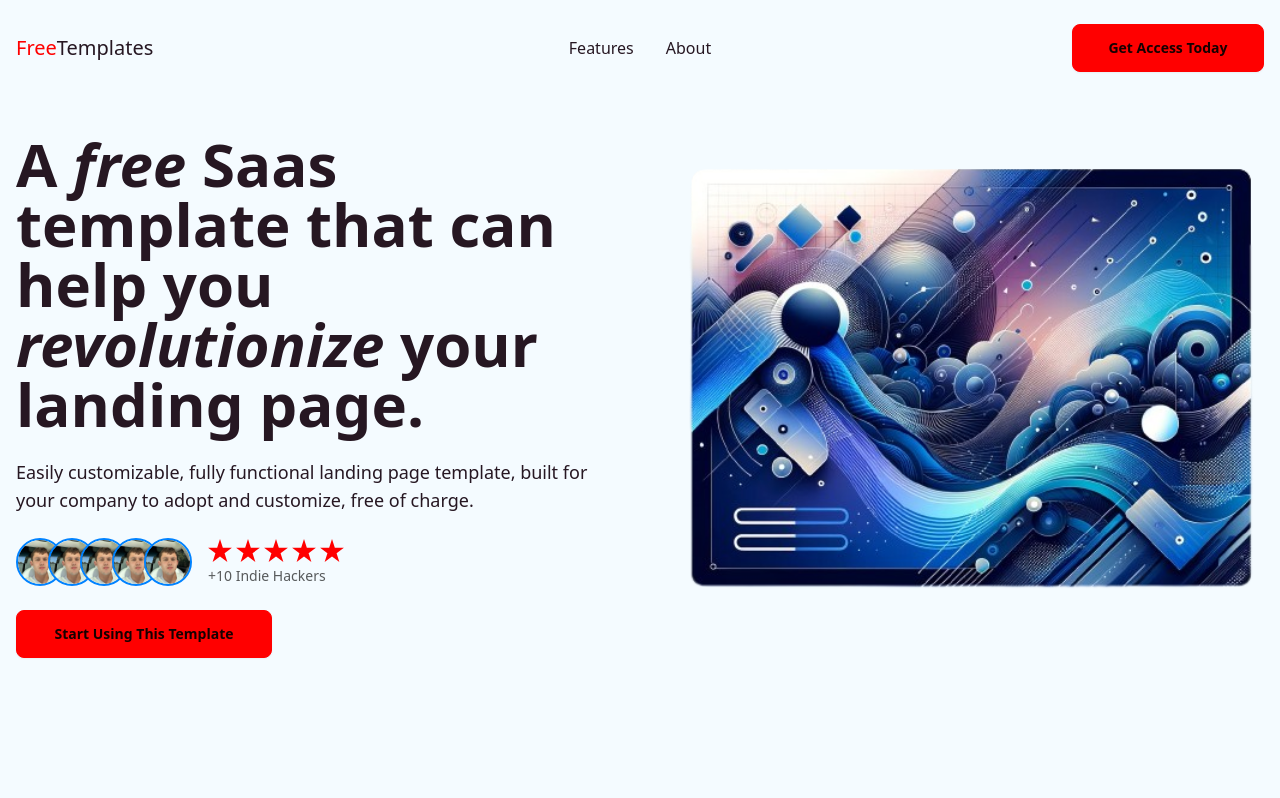
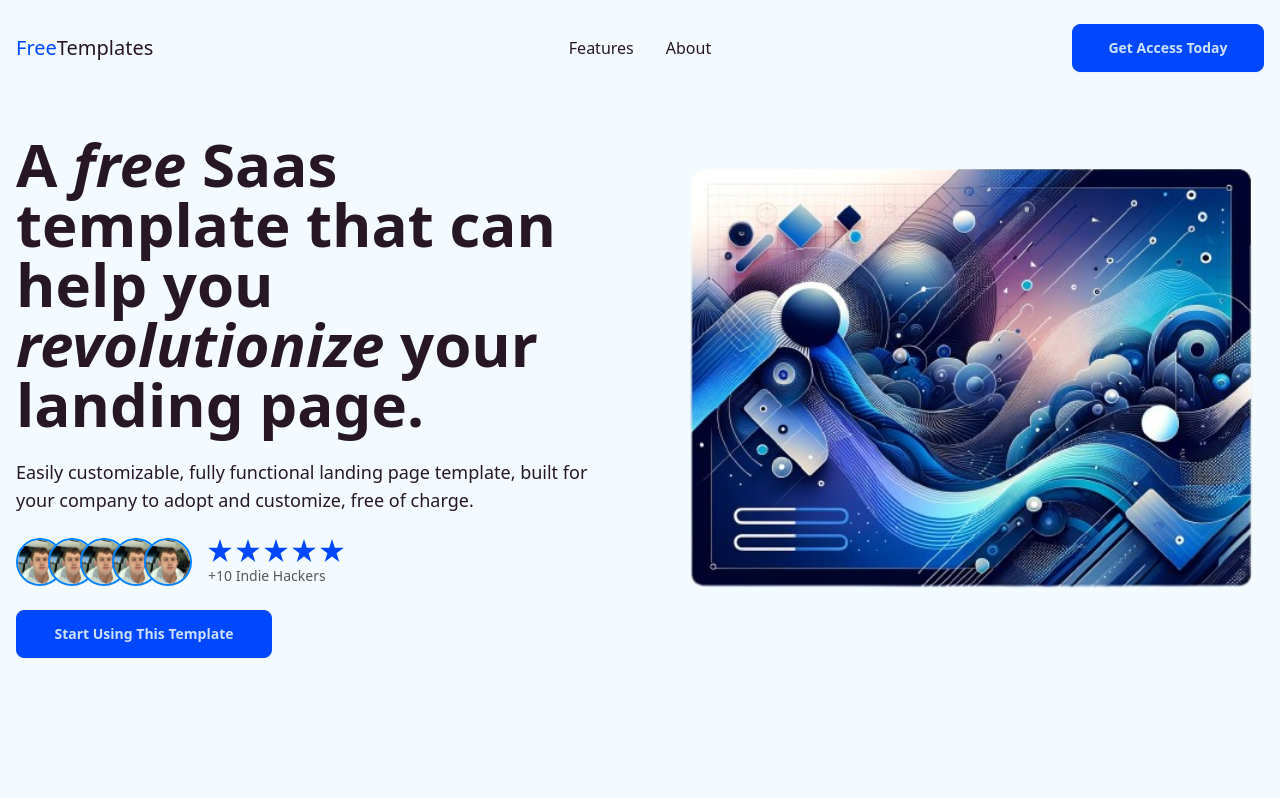
Before and after one commit to Camjo0001/saas-template, a Next.js app: page / in a window 1280 px wide. Shown: the top 798 px of the page. Built offline with nearby package versions, Linux system fonts and the light colour scheme.

Commit message:
new color

```diff
--- a/tailwind.config.ts
+++ b/tailwind.config.ts
@@ -20,7 +20,7 @@ const config: Config = {
       {
         mytheme: {
 
-          "primary": "#ff0000",
+          "primary": "#0048ff",
 
           "secondary": "#0082ff",
 
```
